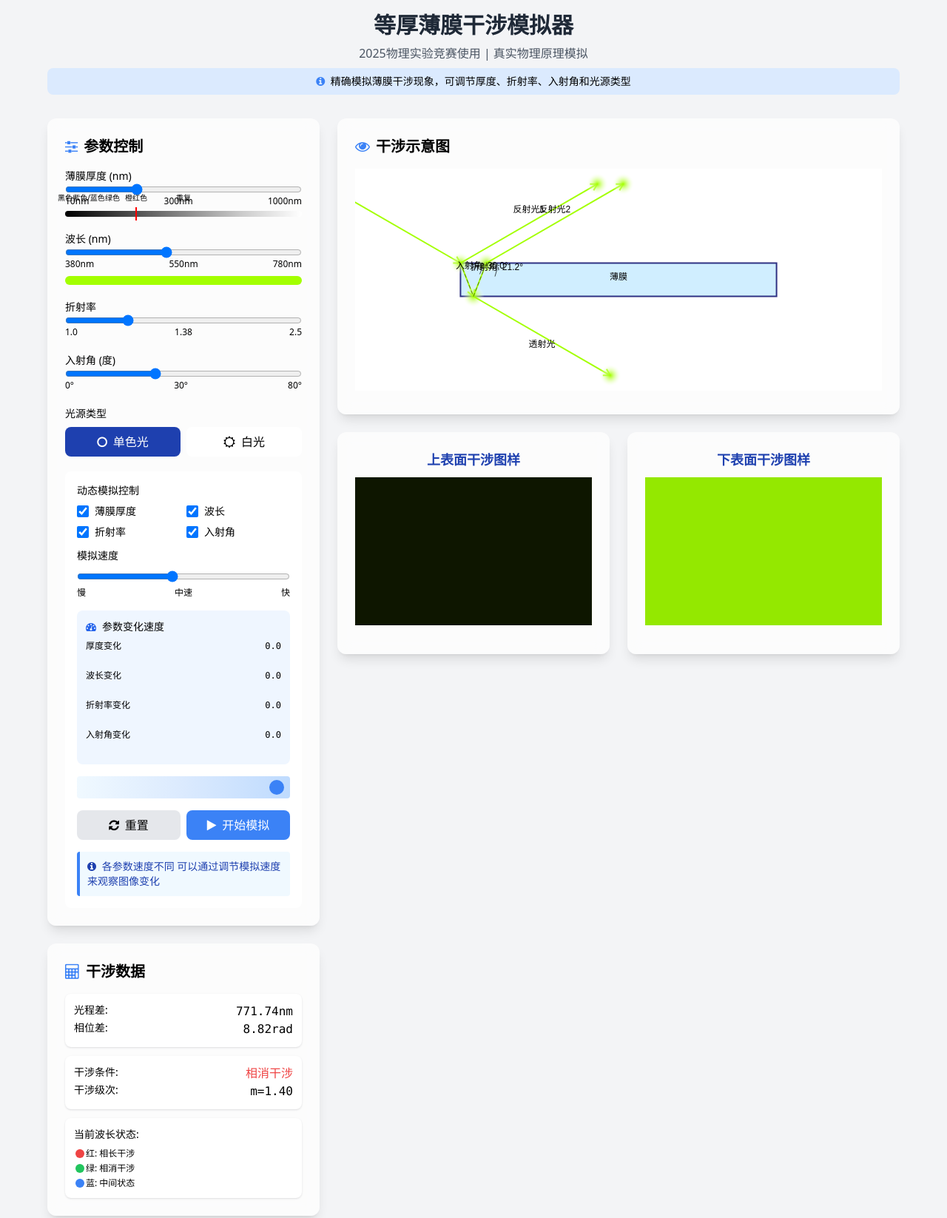
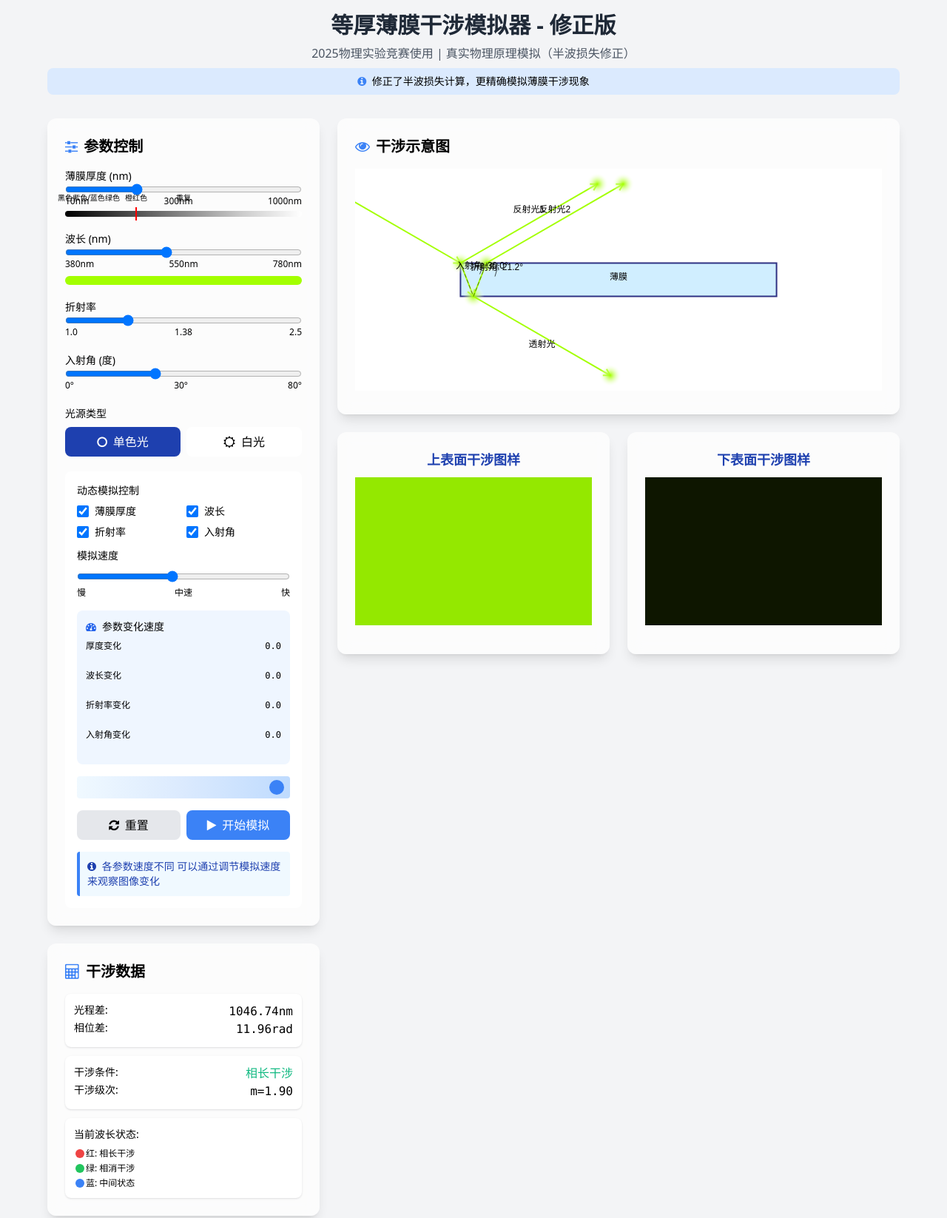
Before and after one commit to gewuzhizhi-bot/Thin-Film-Interference, a plain HTML site: page index.html in a window 1280 px wide. Shown: the top 1646 px of the page at 74% size. Drawn offline with nearby package versions, Linux system fonts and the light colour scheme.

Commit message:
Update index.html

```diff
--- a/index.html
+++ b/index.html
@@ -3,7 +3,7 @@
 <head>
     <meta charset="UTF-8">
     <meta name="viewport" content="width=device-width, initial-scale=1.0">
-    <title>等厚薄膜干涉模拟器</title>
+    <title>等厚薄膜干涉模拟器 - 修正版</title>
     <script src="https://cdn.tailwindcss.com"></script>
     <link href="https://cdn.jsdelivr.net/npm/font-awesome@4.7.0/css/font-awesome.min.css" rel="stylesheet">
     <style>
@@ -162,16 +162,23 @@
             text-align: center;
             margin-bottom: 10px;
         }
+        .half-wave-loss {
+            background: #fffbeb;
+            border-left: 4px solid #f59e0b;
+            padding: 10px;
+            border-radius: 4px;
+            margin-top: 10px;
+        }
     </style>
 </head>
 <body class="bg-gray-100 min-h-screen p-4">
     <div class="container mx-auto max-w-6xl">
         <header class="mb-8 text-center">
-            <h1 class="text-3xl font-bold text-gray-800 mb-2">等厚薄膜干涉模拟器</h1>
-            <p class="text-gray-600">2025物理实验竞赛使用 | 真实物理原理模拟</p>
+            <h1 class="text-3xl font-bold text-gray-800 mb-2">等厚薄膜干涉模拟器 - 修正版</h1>
+            <p class="text-gray-600">2025物理实验竞赛使用 | 真实物理原理模拟（半波损失修正）</p>
             <div class="text-sm bg-blue-100 p-2 rounded-lg mt-2">
                 <i class="fa fa-info-circle text-blue-500 mr-1"></i>
-                精确模拟薄膜干涉现象，可调节厚度、折射率、入射角和光源类型
+                修正了半波损失计算，更精确模拟薄膜干涉现象
             </div>
         </header>
 
@@ -464,6 +471,8 @@
                     <div class="w-full h-3 mt-2 rounded-lg rainbow"></div>
                 </div>
             </div>
+
+
             <div class="mt-6 bg-white rounded-lg p-4 shadow">
                 <h3 class="font-medium mb-2">薄膜厚度与干涉颜色的关系</h3>
                 <table class="w-full text-sm">
@@ -859,7 +868,7 @@
 
             const refractionAngle = Math.asin(Math.sin(incidenceAngle) / refractiveIndex);
 
-            const opticalPathDiff = 2 * refractiveIndex * thickness * Math.cos(refractionAngle);
+            const opticalPathDiff = 2 * refractiveIndex * thickness * Math.cos(refractionAngle) + wavelength / 2;
 
             const phaseDiff = (2 * Math.PI * opticalPathDiff) / wavelength;
 
@@ -1194,15 +1203,15 @@
             const refractionAngle = Math.asin(Math.sin(incidenceAngle) / refractiveIndex);
 
 
-            const opticalPathDiff = 2 * refractiveIndex * thickness * Math.cos(refractionAngle);
-
+            // 修正：添加半波损失项 (λ/2)
+            const opticalPathDiff = 2 * refractiveIndex * thickness * Math.cos(refractionAngle) + wavelength / 2;
 
             let phaseDiff = (2 * Math.PI * opticalPathDiff) / wavelength;
 
 
             drawInterferencePattern(upperSurfaceCanvas, phaseDiff, true, thickness);
 
-
+            // 透射光相位差为反射光相位差 + π
             drawInterferencePattern(lowerSurfaceCanvas, phaseDiff + Math.PI, false, thickness);
         }
 
```
